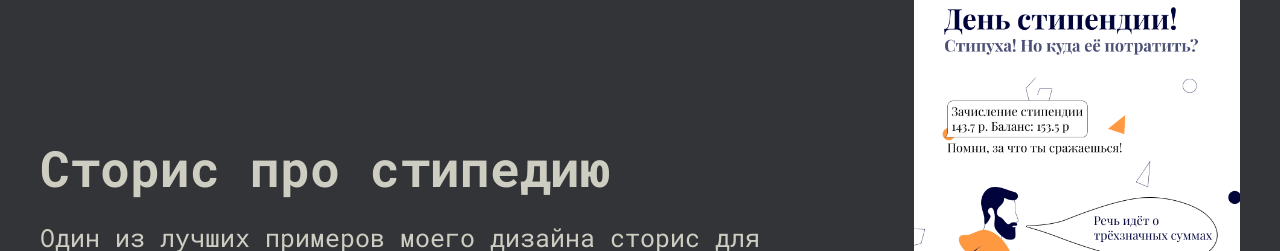
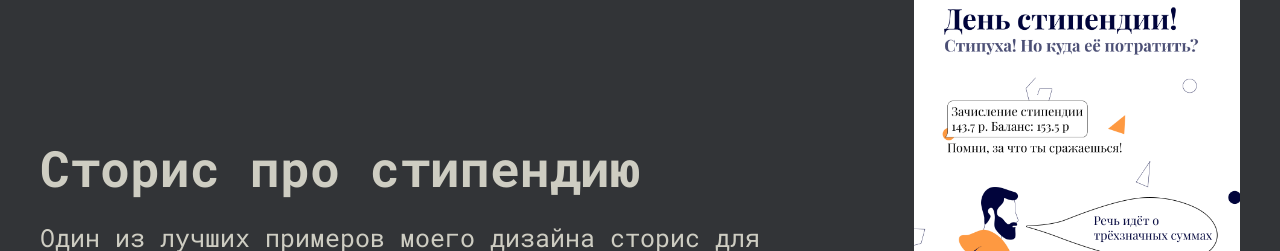
Before and after one commit to IronGunYT/media_portfolio, a plain HTML site: page index.html in a window 1280 px wide. Shown: the part 940-1191 px from the top of the page. Drawn offline with Linux system fonts and the light colour scheme.

Commit message:
fix: typo

```diff
--- a/index.html
+++ b/index.html
@@ -14,7 +14,7 @@
     <div class="work">
         <div class="work-description">
             <div class="work-description-wrap">
-                <h2 class="work-description-h2">Сторис про стипедию</h2>
+                <h2 class="work-description-h2">Сторис про стипендию</h2>
                 <p class="work-description-p">
                     Один из лучших примеров моего дизайна сторис для инстаграма. Минималистичный фон, немного цветов и люди, которые как бы беседуют с читателем. Всё это создает довольно приятную атмосферу. В текст было добавлено несколько шуток-отсылок к популярным мемам
                 </p>
```
